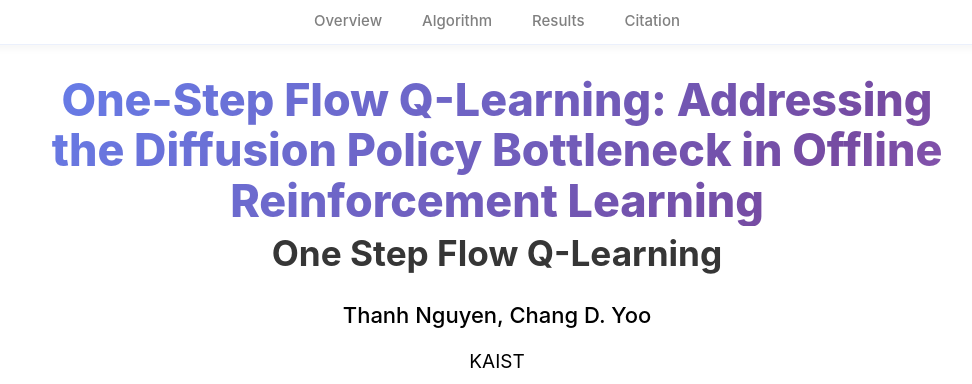
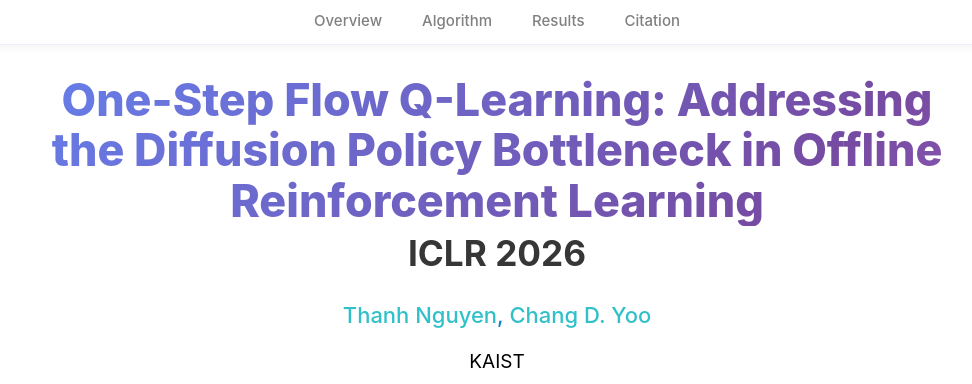
Before and after one commit to thanhkaist/ofqlpage, a plain HTML site: page index.html in a window 1280 px wide. Shown: the top 384 px of the page, without its empty margins (143-1115 px from the left). Drawn offline with Linux system fonts and the light colour scheme.

Commit message:
Update code

```diff
--- a/index.html
+++ b/index.html
@@ -103,18 +103,18 @@
             margin-top: 1.5rem;
             margin-bottom: 0.85rem;
             line-height: 1.6;
-            color: black;
+            color: rgb(21, 131, 204);
             font-weight: 500;
         }
 
         .authors a {
-            color: black;
+            color: rgb(49, 192, 202);
             text-decoration: none;
             transition: color 0.2s ease;
         }
 
         .authors a:hover {
-            color: #4169E1;
+            color: #36e4cd;
         }
 
         .affiliation {
@@ -686,7 +686,7 @@
         <div class="container">
             <h1>One-Step Flow Q-Learning: Addressing the Diffusion Policy Bottleneck in Offline Reinforcement Learning
             </h1>
-            <div class="subtitle">One Step Flow Q-Learning</div>
+            <div class="subtitle">ICLR 2026</div>
 
             <div class="authors">
                 <span class="author-block"><a href="https://thanhkaist.github.io/" target="_blank">Thanh Nguyen</a>, <a
@@ -1117,7 +1117,7 @@ These gains stem from (1) expressive one-step policy modeling that captures comp
                 </p>
 
                 <div class="research-question">
-                    Q2: How does OFQL perform compared to other Strategies Toward One-Step Prediction.?
+                    Q2: How does OFQL perform compared to other Strategies Toward One-Step Prediction?
                 </div>
 
 
```
